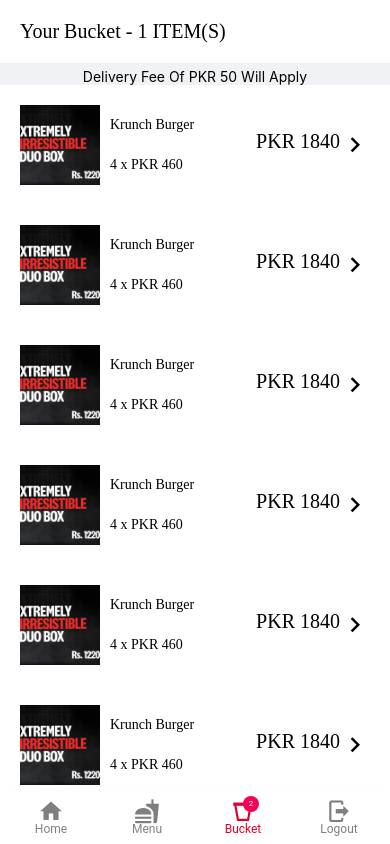
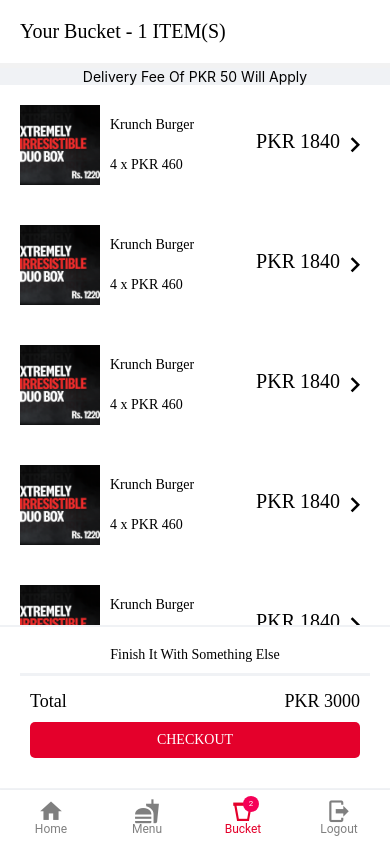
Before and after one commit to heyitsuzair/kfc-react-native, a React Native app: screen /bucket in a window 390 px wide. Built offline with nearby package versions, Linux system fonts and the light colour scheme.

Commit message:
Improvements

```diff
--- a/views/Bucket.js
+++ b/views/Bucket.js
@@ -16,7 +16,7 @@
   const {location} = useContext(authContext);
 
   return (
-    <View>
+    <>
       {/* <View style={styles.empty}>
         <MaterialCommunityIcons name="bucket-outline" size={100} />
         <Text style={styles.emptyText}>
@@ -76,7 +76,7 @@
           </Pressable>
         )}
       </View>
-    </View>
+    </>
   );
 }
 
@@ -114,7 +114,6 @@
   },
   scrollView: {
     backgroundColor: 'white',
-    marginBottom: 70,
   },
   delivery: {
     backgroundColor: colors.bg,
@@ -128,7 +127,6 @@
     borderTopWidth: 2,
     borderBottomColor: colors.bg,
     borderBottomWidth: 2,
-    marginTop: -270,
   },
   finish: {
     color: 'black',
```
